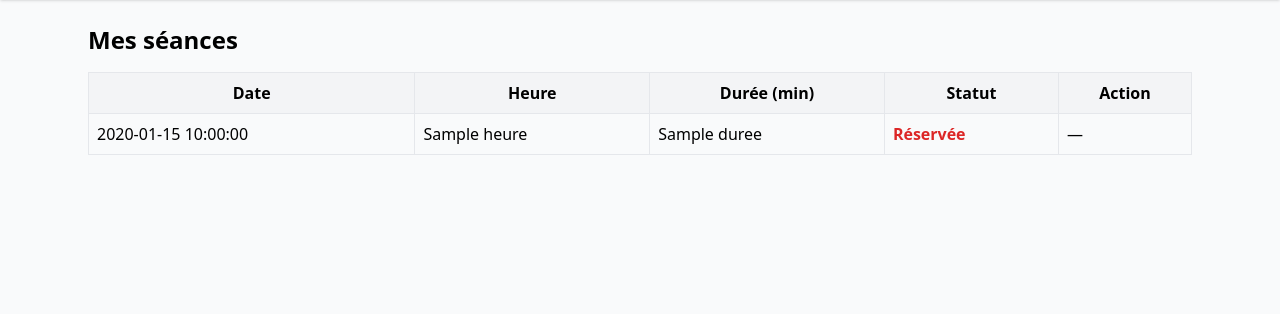
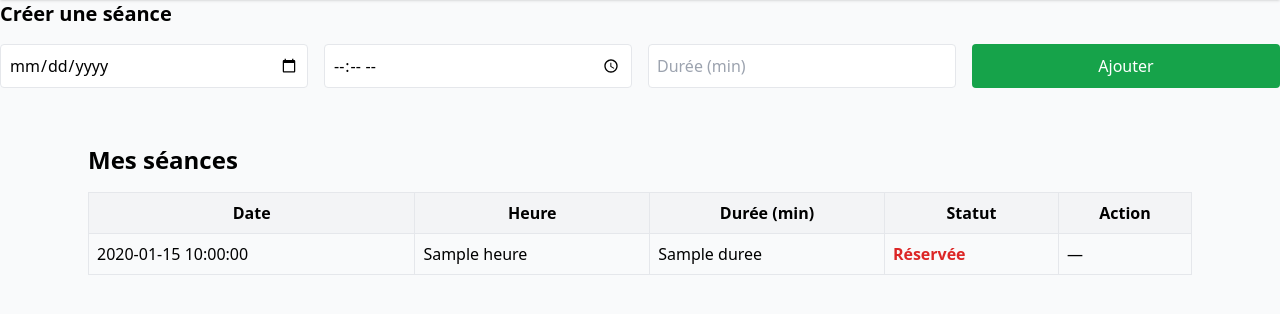
Before and after one commit to rachadelrhilani/CoachPro-MVC, a PHP site: template app/Views/coach/seances.twig in a window 1280 px wide. Shown: the part 64-378 px from the top of the page. Run offline with PHP 8.4, Linux system fonts and the light colour scheme; the template is opened without the code that fills it: most values are stand-ins (such as "Sample title", 1, 10 or a date in 2020); some libraries are stand-ins or nearby versions.

Commit message:
ajouter la fonctionnalite creer un seance

```diff
--- a/app/Views/coach/seances.twig
+++ b/app/Views/coach/seances.twig
@@ -1,5 +1,17 @@
 {% include 'partials/header.twig' %}
 {% include 'partials/nav.twig' %}
+
+<h2 class="text-xl font-bold mb-4">Créer une séance</h2>
+
+<form method="POST" action="{{ base_url }}/coach/seances/create" class="grid grid-cols-4 gap-4 mb-8">
+    <input type="date" name="date_seance" required class="border p-2 rounded">
+    <input type="time" name="heure" required class="border p-2 rounded">
+    <input type="number" name="duree" placeholder="Durée (min)" required class="border p-2 rounded">
+
+    <button class="bg-green-600 text-white rounded px-4">
+        Ajouter
+    </button>
+</form>
 
 <div class="max-w-6xl mx-auto p-6">
     <h1 class="text-2xl font-bold mb-4">Mes séances</h1>
--- a/routes/web.php
+++ b/routes/web.php
@@ -17,7 +17,7 @@ Router::get('/logout', 'AuthController@logout');
 Router::get('/sportif/coaches', 'SportifController@coaches');
 Router::get('/sportif/seances', 'SportifController@seances');
 Router::get('/sportif/history', 'SportifController@history');
-
+Router::post('/coach/seances/create', 'CoachController@createSeance');
 /* ---------- COACH ---------- */
 Router::get('/coach/profile', 'CoachController@profile');
 Router::get('/coach/seances', 'CoachController@seances');
```
Also changed, not shown: app/Controllers/CoachController.php (+29 -2 lines), app/Models/Seance.php (+9 -0 lines).
